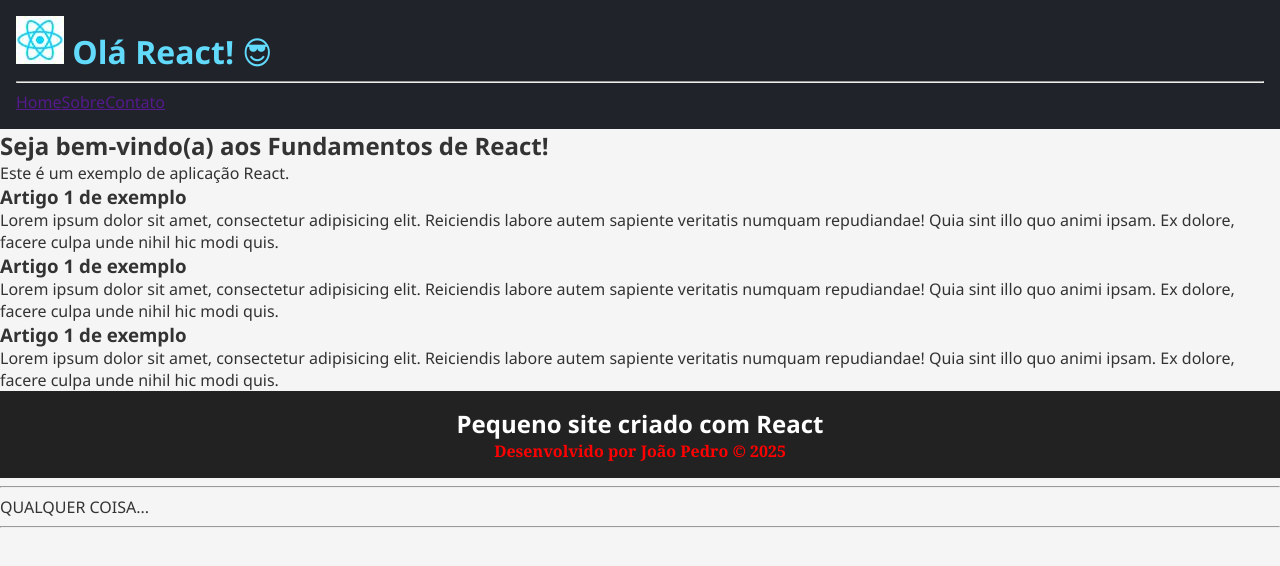
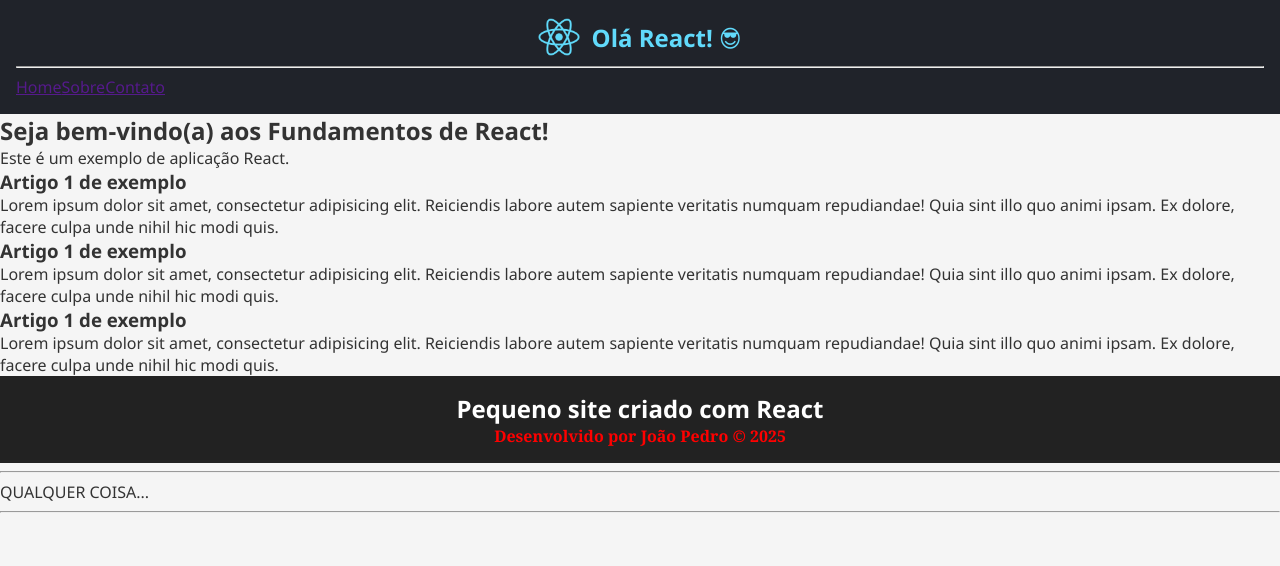
Before and after one commit to joaopedro-style/react-fundamentos, a React (Vite) app: page / in a window 1280 px wide. Shown: the top 566 px of the page. Built offline with nearby package versions, Linux system fonts and the light colour scheme.

Commit message:
Reajuste do logo

```diff
--- a/src/components/Cabecalho.module.css
+++ b/src/components/Cabecalho.module.css
@@ -8,3 +8,17 @@ Isso, vai te obrigar a usar a classe através de sintaxe de array com colchetes.
   color: #61dafb;
   padding: 1rem;
 }
+
+.logo {
+  vertical-align: middle;
+  margin-right: 0.2rem;
+  width: 42px;
+}
+
+.titulo {
+  display: flex;
+  align-items: center;
+  justify-content: center;
+  gap: 0.5rem;
+  font-size: 1.5rem;
+}
--- a/src/components/Cabecalho.tsx
+++ b/src/components/Cabecalho.tsx
@@ -7,8 +7,8 @@ import estilos from "./Cabecalho.module.css";
 export default function Cabecalho() {
   return (
     <header className={estilos.topoSite}>
-      <h1>
-        <img src={logo} alt="" /> Olá React! 😎
+      <h1 className={estilos.titulo}>
+        <img className={estilos.logo} src={logo} alt="" /> Olá React! 😎
       </h1>
       <hr />
       <Menu />
```
Also changed, not shown: src/assets/logo-react.png.
